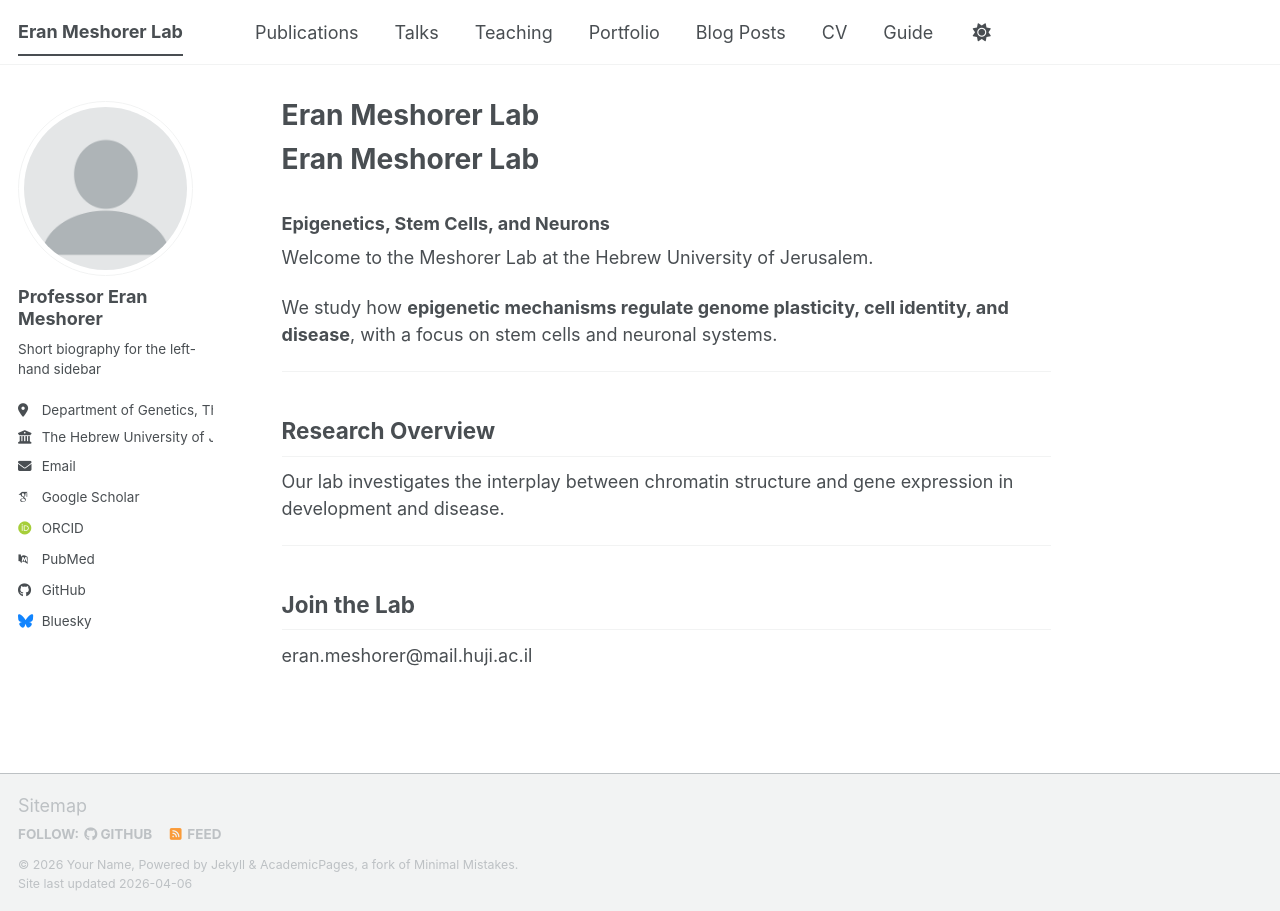
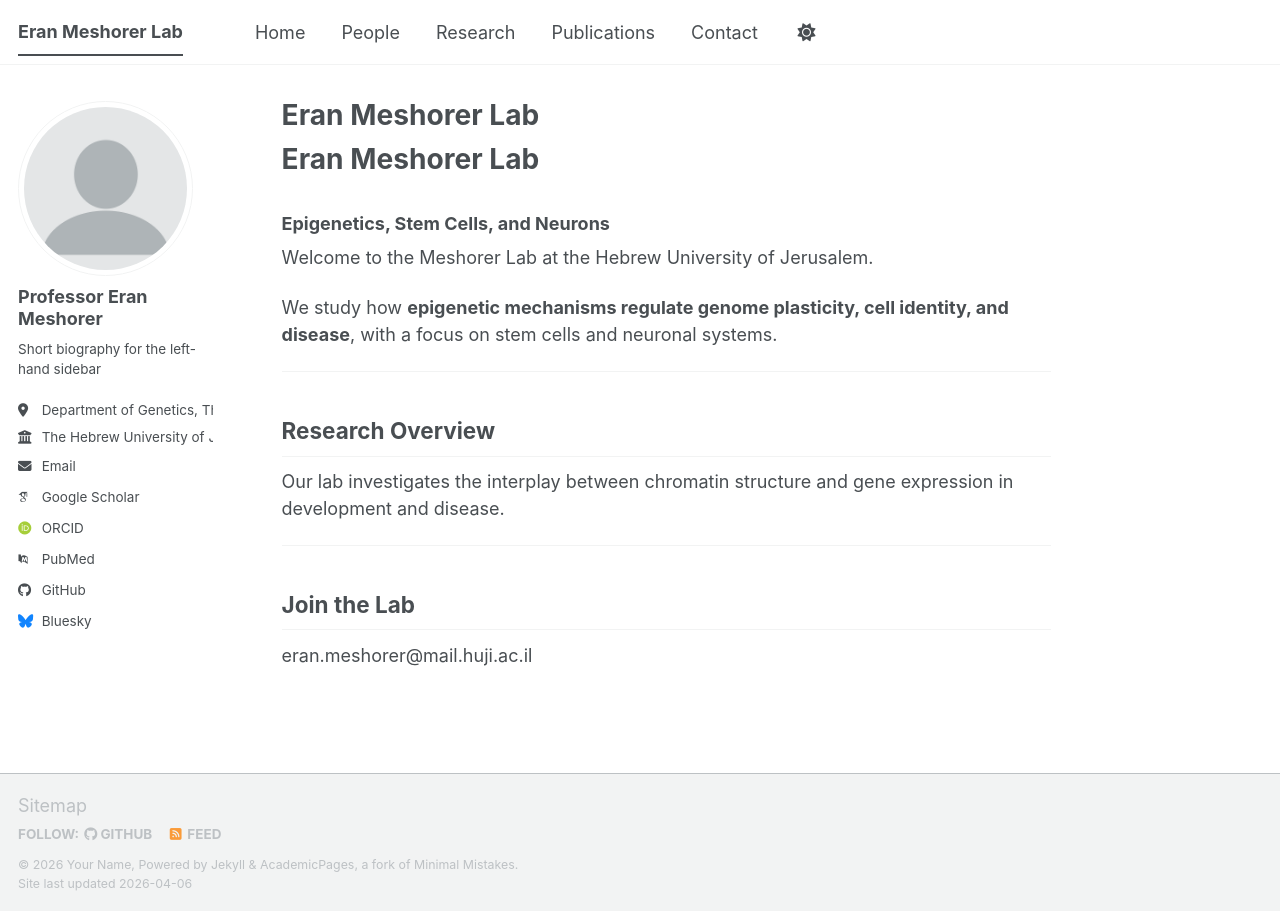
Before and after one commit to Liora347/labwebsite, a Jekyll site: the page built from index.md, in a window 1280 px wide. Built offline with Jekyll 4.4.1, drawn with Linux system fonts in a browser that asks for light colours; some web fonts are replaced; a script bundle is joined from its source files by our own code; library files that are not in the unit come from our copies; some of the changed lines change nothing that is shown.

Commit message:
Update navigation.yml

```diff
--- a/_data/navigation.yml
+++ b/_data/navigation.yml
@@ -1,33 +1,15 @@
-# The following is the order of the links in the header of the website.
-#
-# Changing the order here will adjust the order and you can also add additional
-# links. Removing a link prevents it from showing in the header, but does not
-# prevent it from being included in the site.
-#
-# NOTE that only one of the CV options should be selected, the first is for the
-#      Markdown formatted page while the second is generated using JSON.
+main:
+  - title: "Home"
+    url: /
 
-main:
+  - title: "People"
+    url: /people/
+
+  - title: "Research"
+    url: /research/
+
   - title: "Publications"
     url: /publications/
 
-  - title: "Talks"
-    url: /talks/
-
-  - title: "Teaching"
-    url: /teaching/
-
-  - title: "Portfolio"
-    url: /portfolio/
-
-  - title: "Blog Posts"
-    url: /year-archive/
-
-  - title: "CV"
-    url: /cv/
-
-  # - title: "CV"
-  #   url: /cv-json/
-
-  - title: "Guide"
-    url: /markdown/
+  - title: "Contact"
+    url: /contact/
```
